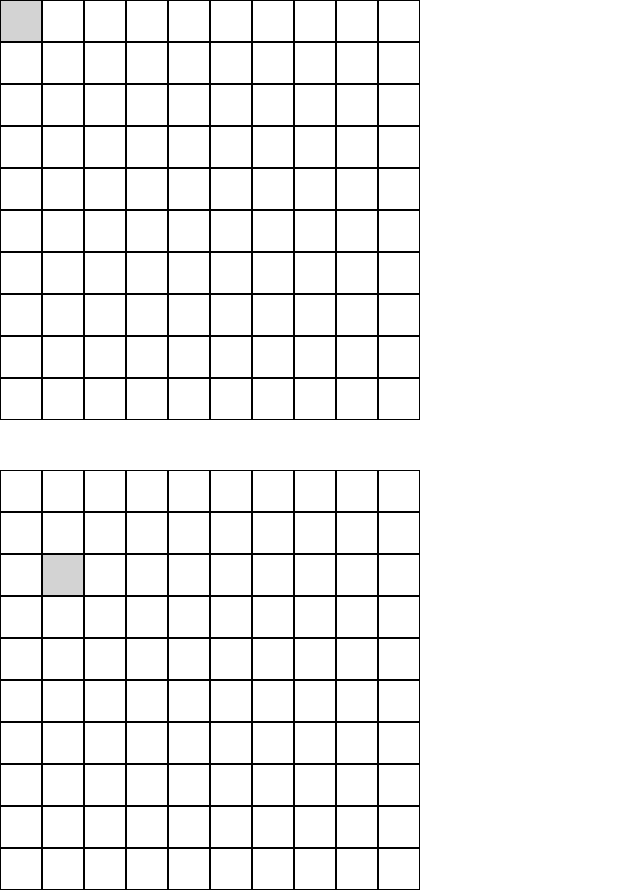
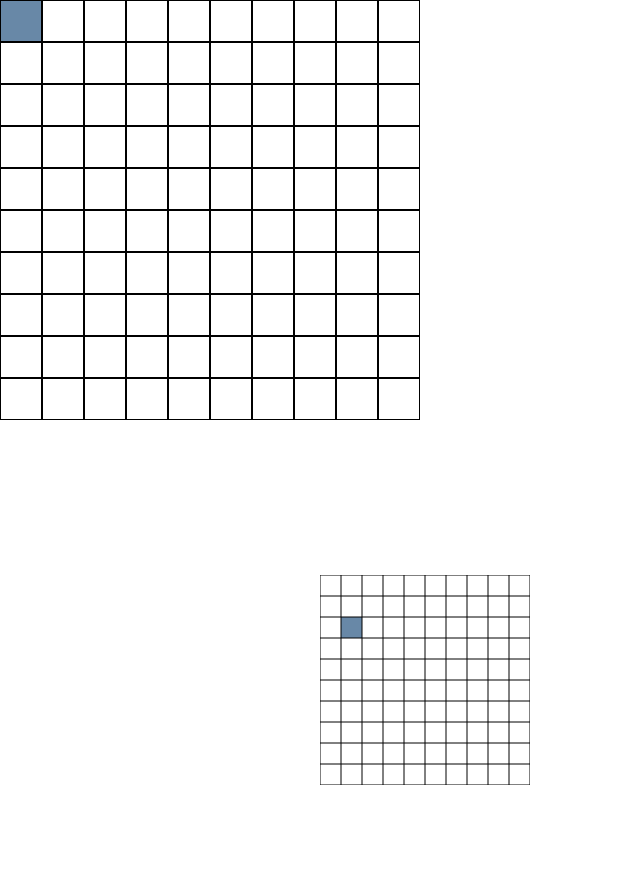
Before and after one commit to feindreh/battleships, a website with bundled scripts: page index.html in a window 1280 px wide. Both pictures are taken after a click on the element 21 px from the left and 21 px from the top of the page. Shown: the whole page, without its empty margins (0-640 px from the left). Built offline with nearby package versions, Linux system fonts and the light colour scheme.

Commit message:
better color for hit fields

```diff
--- a/style.css
+++ b/style.css
@@ -7,10 +7,14 @@ html, body, div, span, applet, object, iframe, h1, h2, h3, h4, h5, h6, p, blockq
     vertical-align: baseline;
 }
 
-
-#container{
+ #container{
     display:flex;
     gap:50px;
+    flex-direction: column;
+}
+
+.gameBoard{
+    display: flex;
     flex-direction: column;
 }
 
@@ -18,7 +22,7 @@ html, body, div, span, applet, object, iframe, h1, h2, h3, h4, h5, h6, p, blockq
 .row{
     display: flex;
 }
-.square,.noshiphit,.shiphit{
+.square,.noshiphit,.shiphit,.shipsunk{
     width:40px;
     height:40px;
     border: 1px solid black;
@@ -26,9 +30,18 @@ html, body, div, span, applet, object, iframe, h1, h2, h3, h4, h5, h6, p, blockq
 
 
 .noshiphit{
-    background-color: lightgrey;
+    background-color: rgb(104, 136, 167);
 }
 
 .shiphit{
-    background-color:rgb(83, 7, 7);
+    background-color:rgb(224, 43, 19);
 }
+
+.shipsunk{
+    background-color: rgb(12, 65, 209);
+}
+
+#Player{
+    scale:0.5;
+    pointer-events: none;
+}
```
